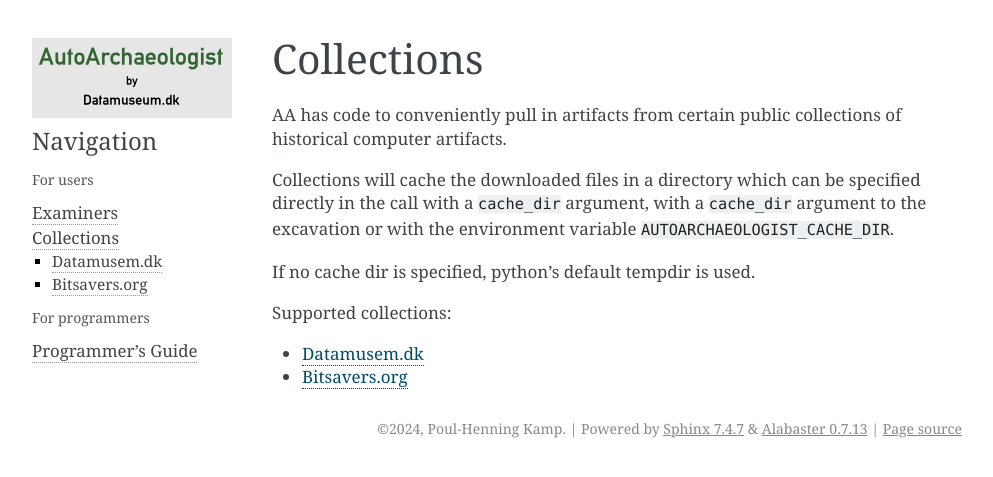
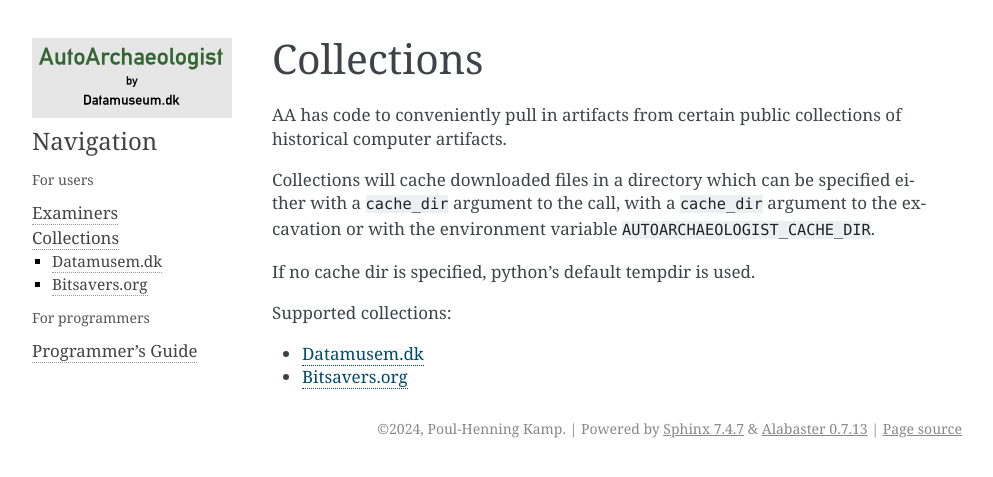
Before and after one commit to Datamuseum-DK/AutoArchaeologist, a Sphinx documentation site: the page built from docs/source/collections/index.rst, in a window 1280 px wide. Shown: the top 477 px of the page, without its empty margins (148-1141 px from the left). Built offline with Sphinx 7.4.7, drawn with Linux system fonts in a browser that asks for light colours.

```diff
--- a/docs/source/collections/index.rst
+++ b/docs/source/collections/index.rst
@@ -5,10 +5,10 @@ Collections
 AA has code to conveniently pull in artifacts from certain
 public collections of historical computer artifacts.
 
-Collections will cache the downloaded files in a directory which
-can be specified directly in the call with a ``cache_dir`` argument,
-with a ``cache_dir`` argument to the excavation or with the
-environment variable ``AUTOARCHAEOLOGIST_CACHE_DIR``.
+Collections will cache downloaded files in a directory which can
+be specified either with a ``cache_dir`` argument to the call, with
+a ``cache_dir`` argument to the excavation or with the environment
+variable ``AUTOARCHAEOLOGIST_CACHE_DIR``.
 
 If no cache dir is specified, python's default tempdir is used.
 
--- a/docs/source/programmers-guide/index.rst
+++ b/docs/source/programmers-guide/index.rst
@@ -10,4 +10,5 @@ Programmer's Guide
    :maxdepth: 0
    :caption: Content
 
+   sightseeing.rst
    data_model.rst
```
Also changed, not shown: docs/source/programmers-guide/sightseeing.rst (added, +19 -0 lines).
